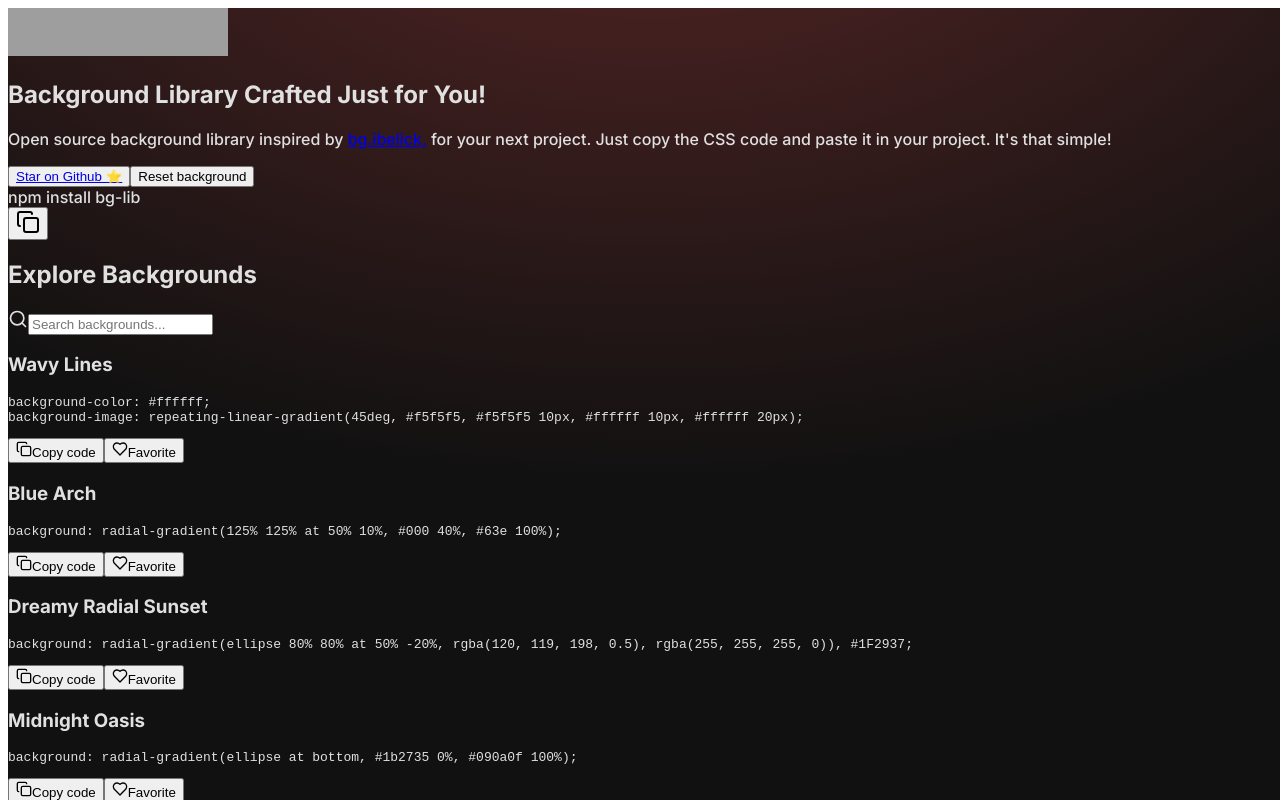
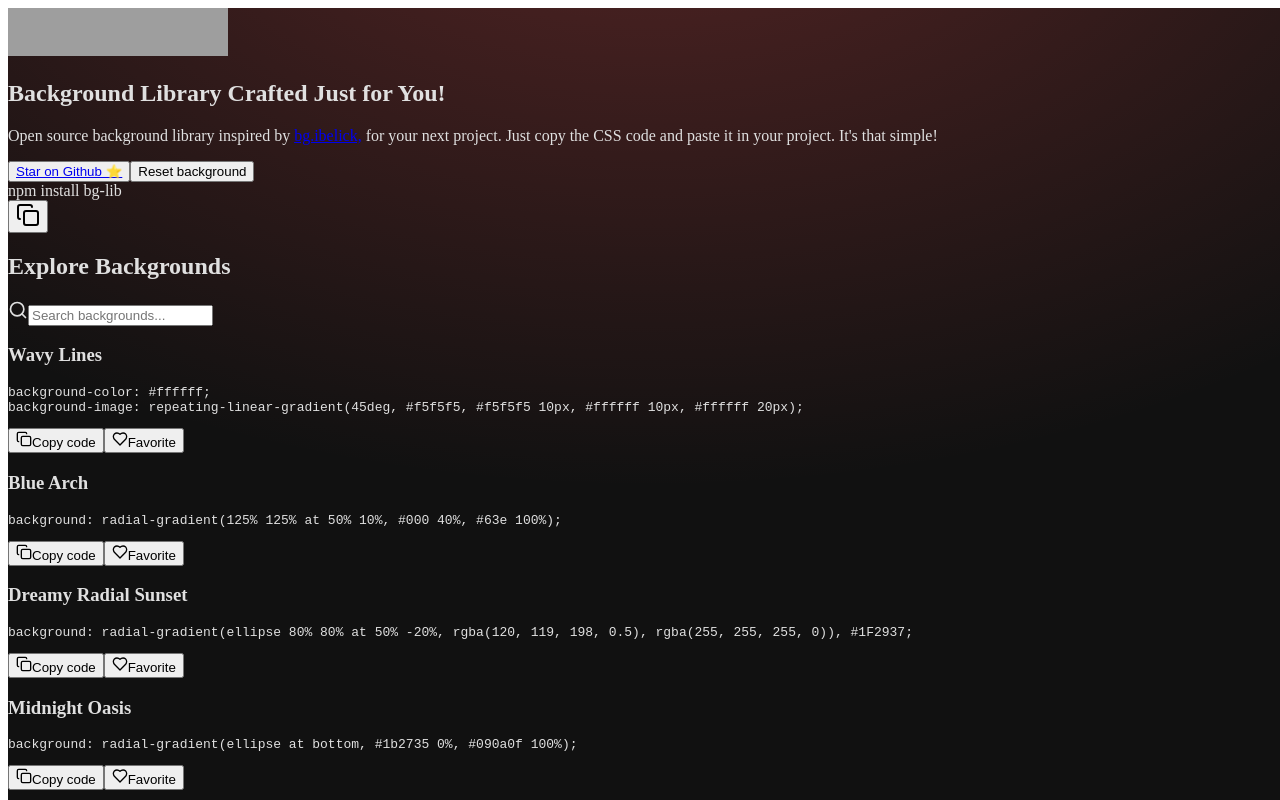
Before and after one commit to zaid-commits/BgLib, a Next.js app: page /BackgroundLibrary in a window 1280 px wide. Built offline with nearby package versions, Linux system fonts and the light colour scheme; grey boxes are pictures that could not be loaded.

Commit message:
remove import url

```diff
--- a/src/App.css
+++ b/src/App.css
@@ -1,9 +1,5 @@
-@import url('https://fonts.googleapis.com/css2?family=Inter:ital,opsz,wght@0,14..32,100..900;1,14..32,100..900&display=swap');
 
-body{
-    font-family: Inter;
-    font-weight: 500;
-}
+
 .hero-section{
     height: 100vh;
     width: 100vw;
```
